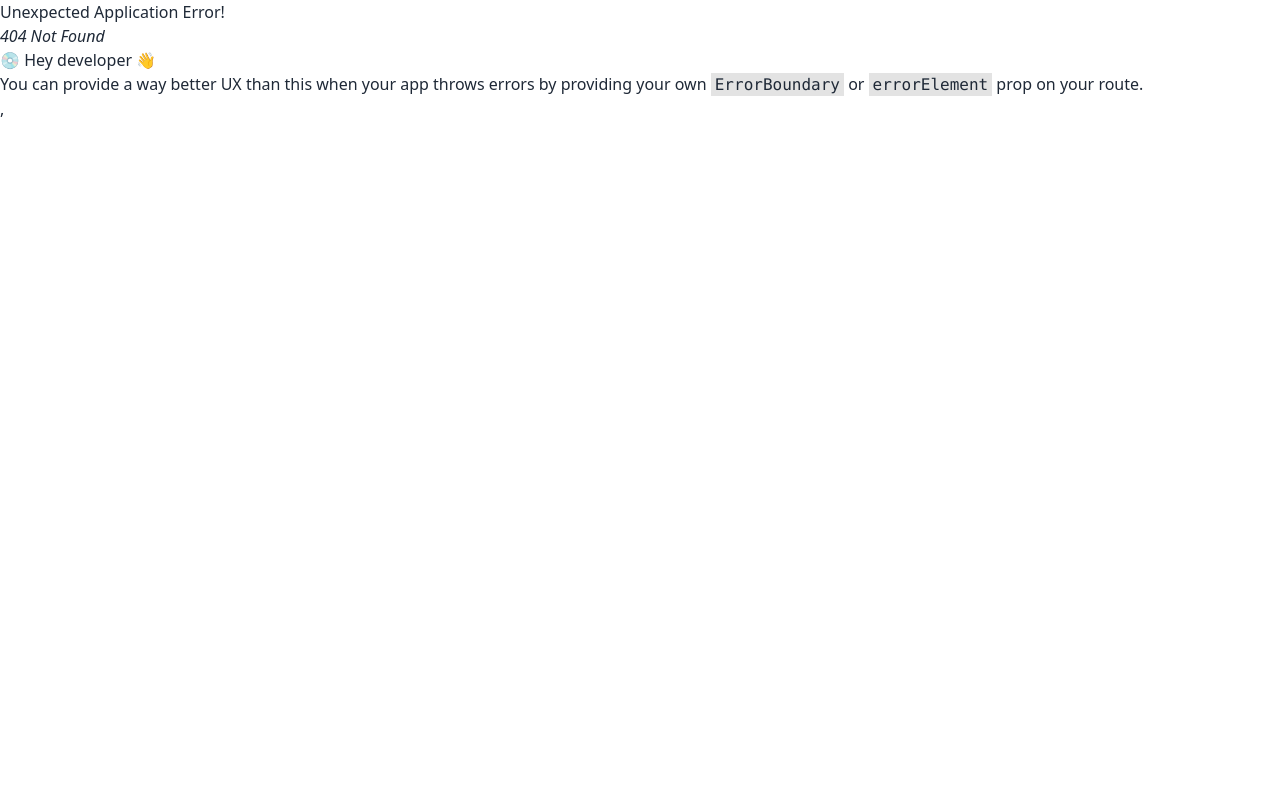
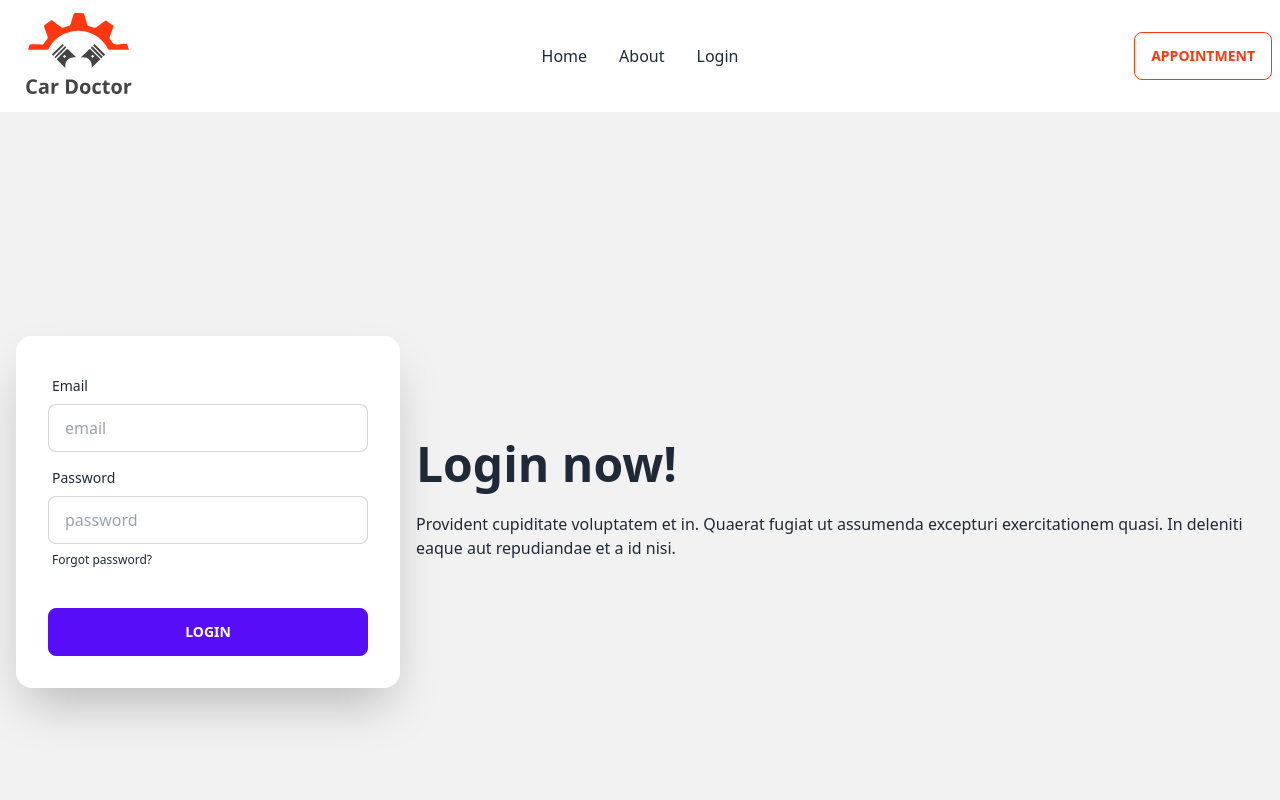
Before and after one commit to Fayshal007/car-doctor, a React (Vite) app: page /login in a window 1280 px wide. Before the commit this address had no page. Shown: the top 800 px of the page. Built offline with nearby package versions, Linux system fonts and the light colour scheme.

Commit message:
single card show done

```diff
--- a/src/pages/Home/Services/ServiceCard.jsx
+++ b/src/pages/Home/Services/ServiceCard.jsx
@@ -3,15 +3,13 @@
 const ServiceCard = ({ service }) => {
     const { title, id, img, price } = service
     return (
-        <div>
-            <div className="card w-96 bg-base-100 shadow-xl">
-                <figure><img src={img} alt="Shoes" /></figure>
-                <div className="card-body">
-                    <h2 className="card-title">{title}</h2>
-                    <p>Price: ${price}</p>
-                    <div className="card-actions justify-end">
-                        <button className="btn btn-primary">Buy Now</button>
-                    </div>
+        <div className="card bg-base-100 shadow-xl ">
+            <figure className='h-72'><img src={img} alt="Shoes" className='object-cover w-full h-full' /></figure>
+            <div className="card-body">
+                <h2 className="card-title">{title}</h2>
+                <p className='text-[#FF3811] text-xl'>Price: ${price}</p>
+                <div className="card-actions justify-end">
+                    <button className="btn btn-primary">Buy Now</button>
                 </div>
             </div>
         </div>
--- a/src/pages/Home/Services/Services.jsx
+++ b/src/pages/Home/Services/Services.jsx
@@ -18,8 +18,7 @@
                 <h2 className='text-5xl'>Our Service Area</h2>
                 <p className='text-slate-400'>The majority have suffered alteration in some form, by injected humour, or randomised words which don't look even slightly believable. </p>
             </div>
-            <div>
-        <h1>s</h1>
+            <div className='grid grid-cols-1 md:grid-cols-2 lg:grid-cols-3 gap-6 my-10 '>
                 {
                     services.map(service => <ServiceCard
                         key={service.service_id}
--- /dev/null
+++ b/src/pages/Login/Login.jsx
@@ -0,0 +1,38 @@
+import React from 'react';
+
+const Login = () => {
+    return (
+        <div className="hero min-h-screen bg-base-200">
+            <div className="hero-content flex-col lg:flex-row-reverse">
+                <div className="text-center lg:text-left">
+                    <h1 className="text-5xl font-bold">Login now!</h1>
+                    <p className="py-6">Provident cupiditate voluptatem et in. Quaerat fugiat ut assumenda excepturi exercitationem quasi. In deleniti eaque aut repudiandae et a id nisi.</p>
+                </div>
+                <div className="card flex-shrink-0 w-full max-w-sm shadow-2xl bg-base-100">
+                    <div className="card-body">
+                        <div className="form-control">
+                            <label className="label">
+                                <span className="label-text">Email</span>
+                            </label>
+                            <input type="text" placeholder="email" className="input input-bordered" />
+                        </div>
+                        <div className="form-control">
+                            <label className="label">
+                                <span className="label-text">Password</span>
+                            </label>
+                            <input type="text" placeholder="password" className="input input-bordered" />
+                            <label className="label">
+                                <a href="#" className="label-text-alt link link-hover">Forgot password?</a>
+                            </label>
+                        </div>
+                        <div className="form-control mt-6">
+                            <button className="btn btn-primary">Login</button>
+                        </div>
+                    </div>
+                </div>
+            </div>
+        </div>
+    );
+};
+
+export default Login;
--- a/src/pages/Shared/Navbar.jsx
+++ b/src/pages/Shared/Navbar.jsx
@@ -5,6 +5,7 @@
     const navItems = <>
         <li><Link to='/'>Home</Link></li>
         <li><Link >About</Link></li>
+        <li><Link to='/login' >Login</Link></li>
     </>
     return (
         <div className="navbar bg-base-100 h-28">
--- a/src/routes/routes.jsx
+++ b/src/routes/routes.jsx
@@ -1,6 +1,7 @@
 import { createBrowserRouter } from "react-router-dom";
 import Main from "../Layout/Main";
 import Home from "../pages/Home/Home/Home";
+import Login from "../pages/Login/Login";
 
 const router = createBrowserRouter([
     {
@@ -10,6 +11,10 @@
         {
             path: '/',
             element: <Home></Home>
+        },
+        {
+          path: 'login',
+          element: <Login></Login>
         }
       ]
     },
```
